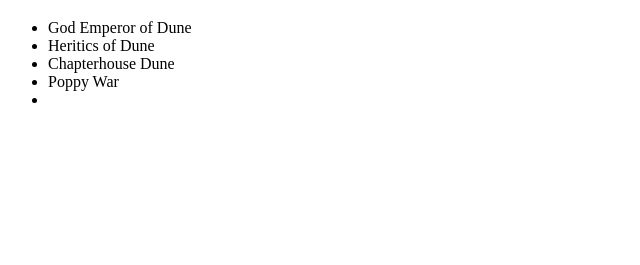
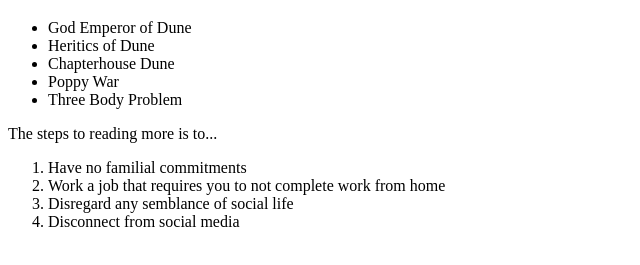
Before and after one commit to MsMerchantParmiters/BasicWebDev, a plain HTML site: page Index.html in a window 1280 px wide. Shown: the part 61-326 px from the top of the page, without its empty margins (0-640 px from the left). Drawn offline with Linux system fonts and the light colour scheme.

Commit message:
add ordered list

```diff
--- a/Index.html
+++ b/Index.html
@@ -15,6 +15,14 @@
         <li>Heritics of Dune</li>
         <li>Chapterhouse Dune</li>
         <li>Poppy War</li>
-        <li></li>
+        <li>Three Body Problem</li>
     </ul>
+
+    <p>The steps to reading more is to...</p>
+    <ol>
+        <li>Have no familial commitments</li>
+        <li>Work a job that requires you to not complete work from home</li>
+        <li>Disregard any semblance of social life</li>
+        <li>Disconnect from social media</li>
+    </ol>
 </body>
```
